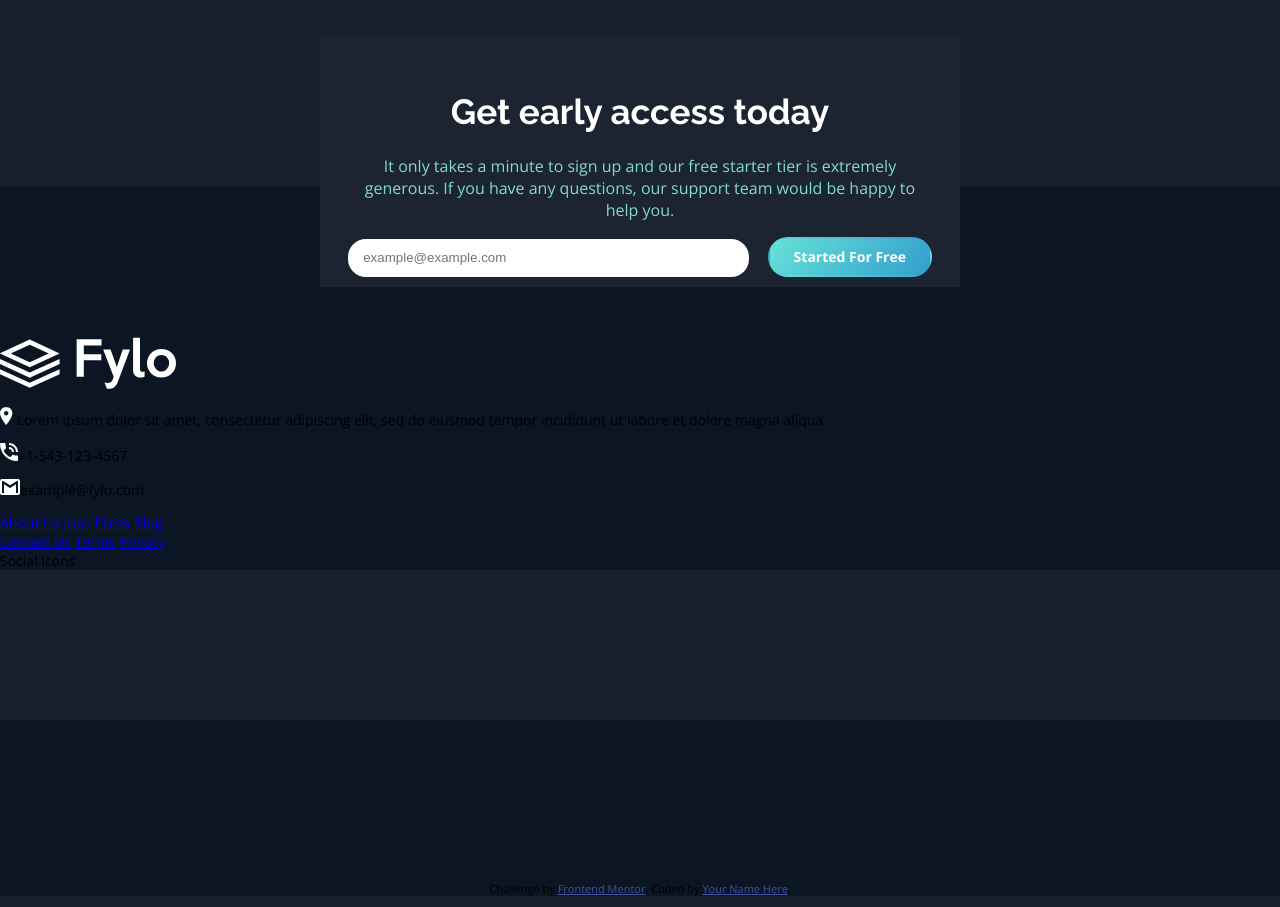
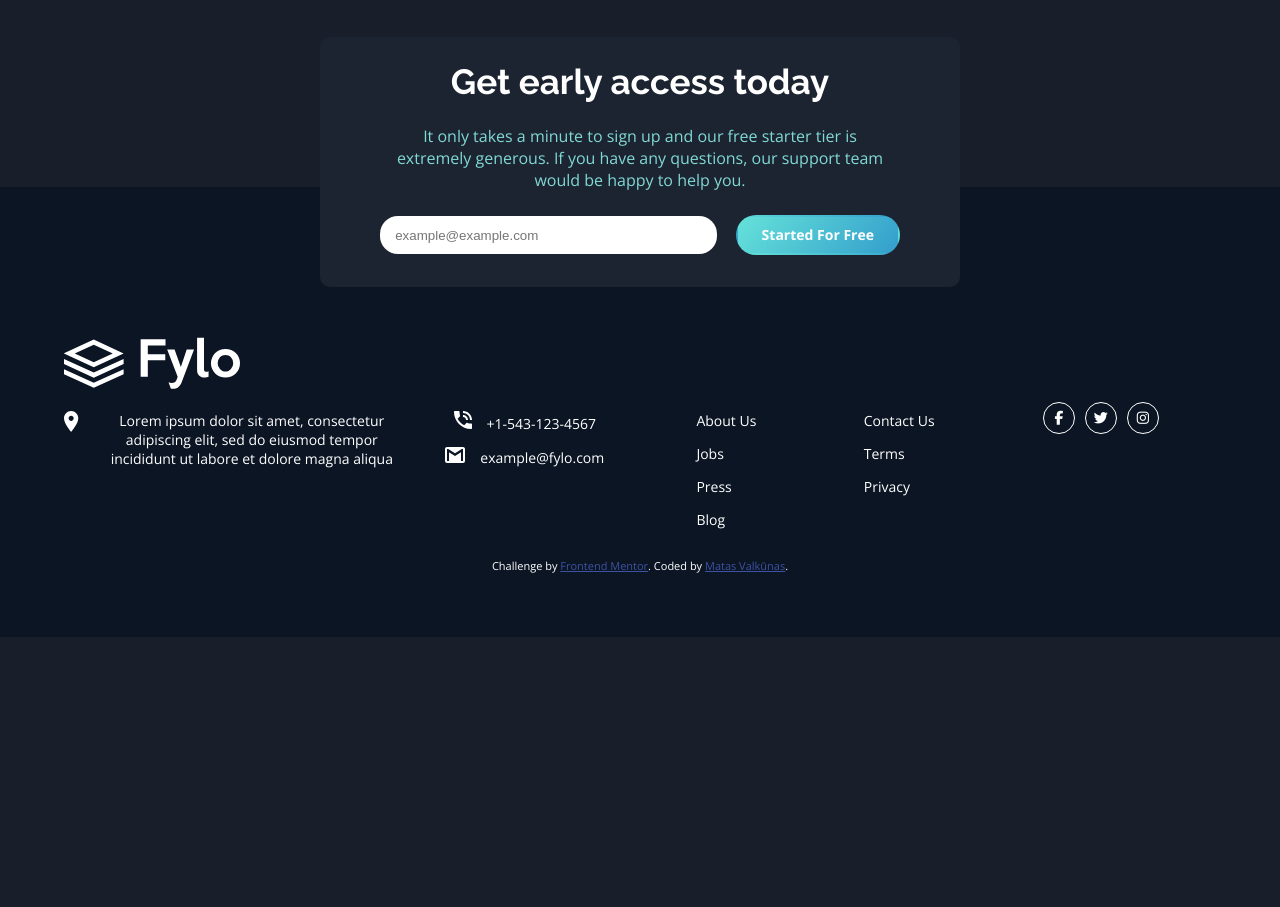
Before and after one commit to Matulanas/5-Fylo-Dark-Landing-Page, a plain HTML site: page index.html in a window 1280 px wide. Shown: the part 2540-3447 px from the top of the page. After the commit the page ends 3177 px from the top, so only its background shows below. Drawn offline with nearby package versions, Linux system fonts and the light colour scheme.

Commit message:
Desktop design done

```diff
--- a/css/styles.css
+++ b/css/styles.css
@@ -164,14 +164,22 @@ header {
     width: 80%;
     margin: 0 10%;
 }
+    .quotes {
+        position: absolute;
+        top: -37px;
+        left: -10px;
+        z-index: -1;
+    }
     .t-box {
         display: inline-block;
+        position: relative;
         background-color: #202A3C;
         width: 31%;
         float: left;
         box-sizing: border-box;
         padding: 2%;
         margin: 15vh 1%;
+        border-radius: 5px;
     }
         .t-box > p {
             font-size: 14px;
@@ -203,10 +211,10 @@ header {
 .form-get-started {
     position: absolute;
     text-align: center;
+    border-radius: 10px;
     width: 50%;
     height: 250px;
     margin-left: 25%;
-    padding-bottom: 10%;
     box-sizing: border-box;
     background-color: #1C2431;
 }
@@ -215,17 +223,19 @@ header {
         font-weight: 700;
         color: #fff;
         font-size: 35px;
-        padding-top: 30px;
     }
     .form-get-started > p {
         color:  #81D9D4;
         font-size: 16px;
         padding: 0 30px;
+        width: 80%;
+        margin: auto;
     }
     .form-get-started > input {
-        width: 60%;
+        width: 50%;
         height: 36px;
         margin-right: 15px;
+        margin-top: 25px;
         border-radius: 18px;
         outline: none;
         border: 0;
@@ -252,8 +262,58 @@ header {
 
 /* Footer section */
 footer {
+    display: grid;
+    grid-template-rows: 20% 50%;
     background-color: #0B1523;
-    width: 100%;
+    color: #fff;
+    width: 90%;
+    height: 300px;
     margin-top: 150px;
     padding-top: 150px;
+    padding-left: 5%;
+    padding-right: 5%;
 }
+    .f-block {
+        display: grid;
+        grid-template-columns: 30% 20% 15% 15% 20%;
+        justify-items: center;
+    }
+        .footer > img {
+            float: left;
+        }
+            .location > img {
+                width: 15px;
+                float: left;
+                margin-top: 14px;
+                margin-right: 15px;
+            }
+            .location > p {
+                width: calc(100% - 30px);
+                float: left;
+            }
+        .f-box {
+            display: inline-block;
+            float: left;
+            box-sizing: border-box;
+            text-align: center;
+        }
+            .f-box > a {
+                float: left;
+                color: #fff;
+                margin-top: 14px;
+                text-decoration: none;
+            }
+            .f-box > p > img {
+                margin-right: 15px;
+            }
+
+            .social > a {
+                text-decoration: none;
+                color: #fff;
+                border-radius: 50%;
+                width: 30px;
+                height: 30px;
+                line-height: 30px;
+                margin: 5px;
+                border: 1px solid #fff;
+            }
--- a/index.html
+++ b/index.html
@@ -16,6 +16,8 @@
   <link href="https://fonts.googleapis.com/css2?family=Open+Sans:wght@400;700&display=swap" rel="stylesheet">
   <!-- font-family: 'Open Sans', sans-serif; -->
 
+  <!-- Icons -->
+  <script src="https://kit.fontawesome.com/28d6b952f3.js" crossorigin="anonymous"></script>
 
 
 </head>
@@ -95,6 +97,7 @@
 
   <div class="testimonials">
     <div class="t-box">
+      <img class="quotes" src="./images/bg-quotes.png" alt="Quotes">
       <p>
         Fylo has improved our team productivity by an order of magnitude. Since making the switch our team has
         become a well-oiled collaboration machine.
@@ -141,9 +144,11 @@
 
 
   <footer>
-    <div class="f-box">
     <img src="./images/logo.svg" alt="Logo">
-      <p><img src="./images/icon-location.svg" alt="Location"> Lorem ipsum dolor sit amet, consectetur adipiscing elit, sed do eiusmod tempor incididunt ut labore et
+    <div class="f-block">
+      <div class="f-box location">
+        <img src="./images/icon-location.svg" alt="Location">
+        <p>Lorem ipsum dolor sit amet, consectetur adipiscing elit, sed do eiusmod tempor incididunt ut labore et
           dolore magna aliqua</p>
       </div>
       <div class="f-box">
@@ -151,27 +156,27 @@
         <p><img src="./images/icon-email.svg" alt="E-Mail">example@fylo.com</p>
       </div>
       <div class="f-box">
-      <a href="#">About Us</a>
-      <a href="#">Jobs</a>
-      <a href="#">Press</a>
+        <a href="#">About Us</a><br>
+        <a href="#">Jobs</a><br>
+        <a href="#">Press</a><br>
         <a href="#">Blog</a>
       </div>
       <div class="f-box">
-        <a href="#">Contact Us</a>
-        <a href="#">Terms</a>
+        <a href="#">Contact Us</a><br>
+        <a href="#">Terms</a><br>
         <a href="#">Privacy</a>
       </div>
-    <div class="f-box">
-      Social icons
+      <div class="f-box social">
+        <a class="fab fa-facebook-f" href="#"></a>
+        <a class="fab fa-twitter" href="#"></a>
+        <a class="fab fa-instagram" href="#"></a>
       </div>
+     </div>
+    <p class="attribution">
+      Challenge by <a href="https://www.frontendmentor.io?ref=challenge" target="_blank">Frontend Mentor</a>.
+      Coded by <a href="#">Matas Valkūnas</a>.
+    </p>
   </footer>
 
-
-  <footer>
-    <p class="attribution">
-      Challenge by <a href="https://www.frontendmentor.io?ref=challenge" target="_blank">Frontend Mentor</a>.
-      Coded by <a href="#">Your Name Here</a>.
-    </p>
-  </footer>
 </body>
 </html>
```
Lines whose indentation alone changed are shown as unchanged.
